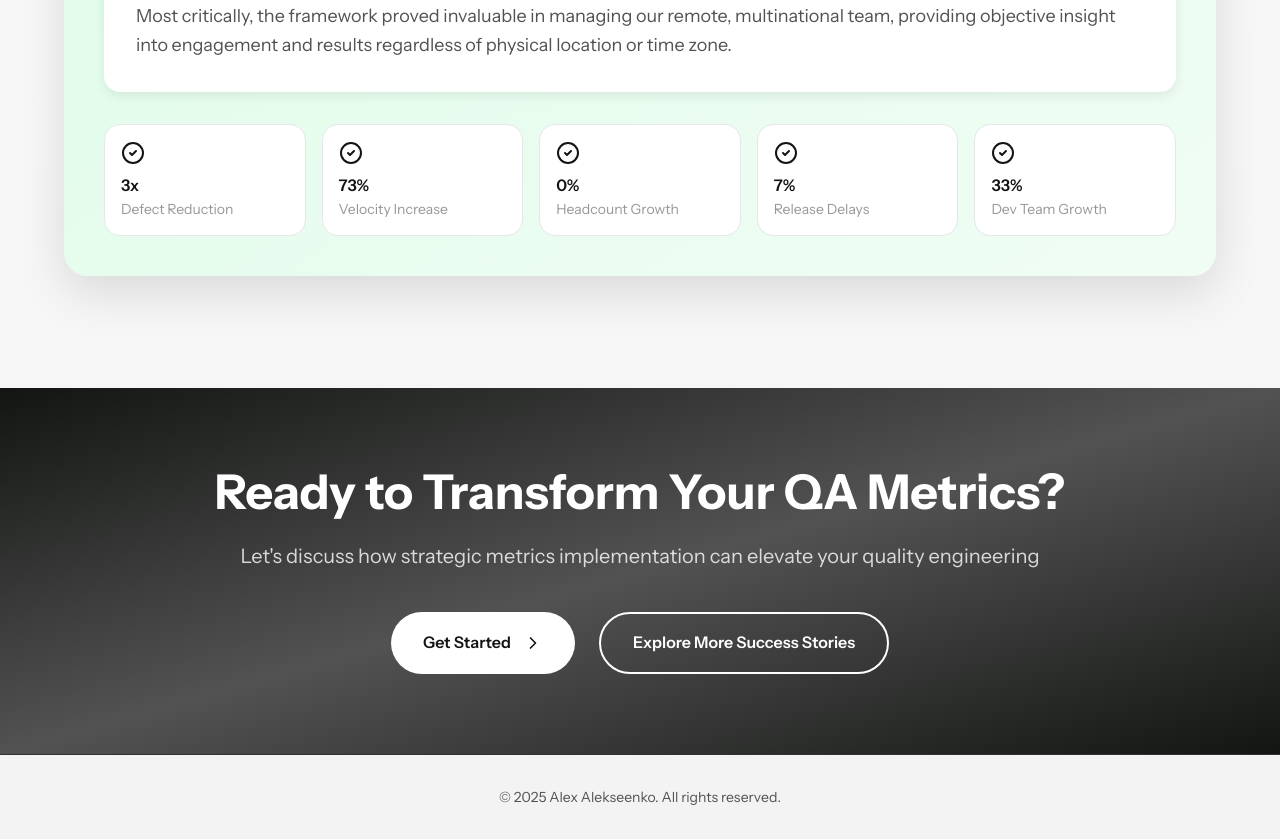
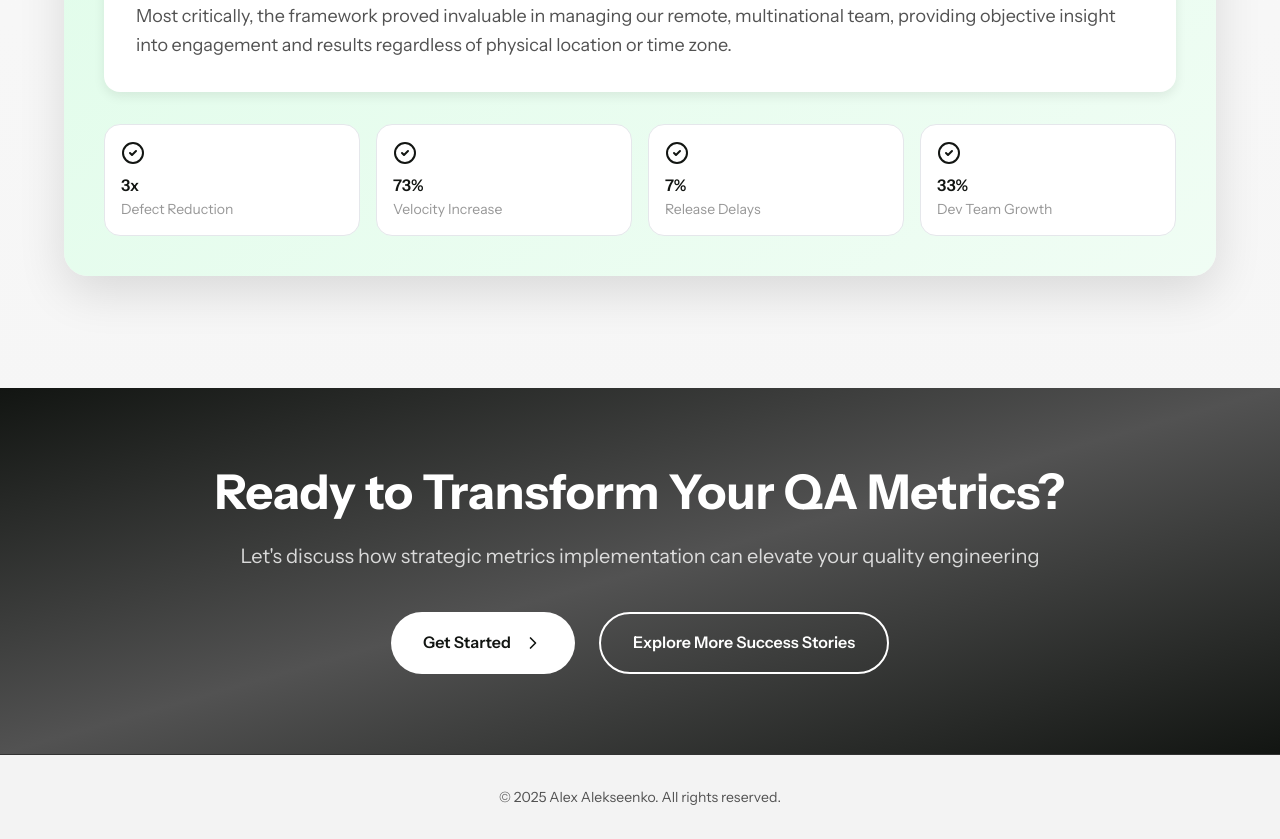
Before and after one commit to alex-alekseenko/alex-alekseenko, a Next.js app: page /case-studies/metrics1 in a window 1280 px wide. Shown: the part 3280-4119 px from the top of the page. Built offline with nearby package versions, Linux system fonts and the light colour scheme.

Commit message:
Remove Headcount Growth metric from result section

```diff
--- a/src/app/case-studies/metrics1/page.tsx
+++ b/src/app/case-studies/metrics1/page.tsx
@@ -337,7 +337,7 @@ export default function MetricsCaseStudy1() {
                 </div>
 
                 {/* Success Metrics */}
-                <div className="grid md:grid-cols-5 gap-4">
+                <div className="grid md:grid-cols-4 gap-4">
                   <div className="bg-white rounded-xl p-4 border border-gray-200">
                     <CheckCircle2 className="h-6 w-6 text-primary-dark mb-2" />
                     <div className="font-semibold text-primary-dark">3x</div>
@@ -347,11 +347,6 @@ export default function MetricsCaseStudy1() {
                     <CheckCircle2 className="h-6 w-6 text-primary-dark mb-2" />
                     <div className="font-semibold text-primary-dark">73%</div>
                     <div className="text-sm text-primary-text/60">Velocity Increase</div>
-                  </div>
-                  <div className="bg-white rounded-xl p-4 border border-gray-200">
-                    <CheckCircle2 className="h-6 w-6 text-primary-dark mb-2" />
-                    <div className="font-semibold text-primary-dark">0%</div>
-                    <div className="text-sm text-primary-text/60">Headcount Growth</div>
                   </div>
                   <div className="bg-white rounded-xl p-4 border border-gray-200">
                     <CheckCircle2 className="h-6 w-6 text-primary-dark mb-2" />
```
